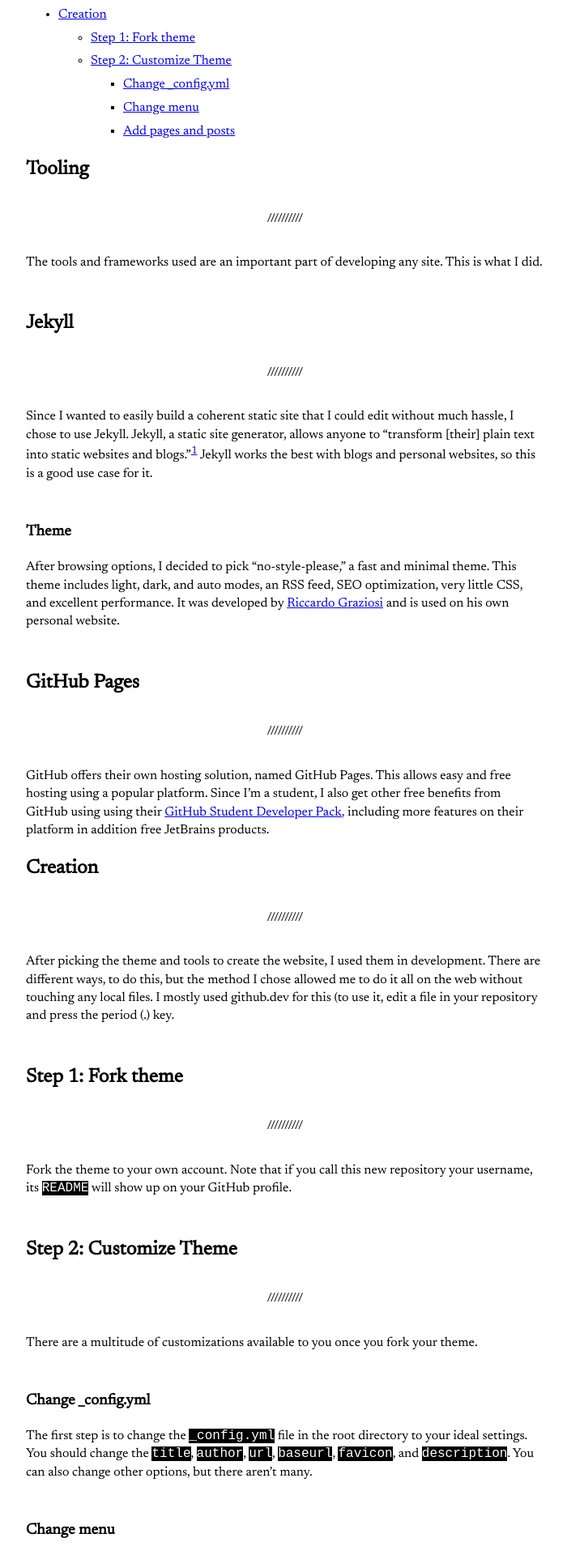
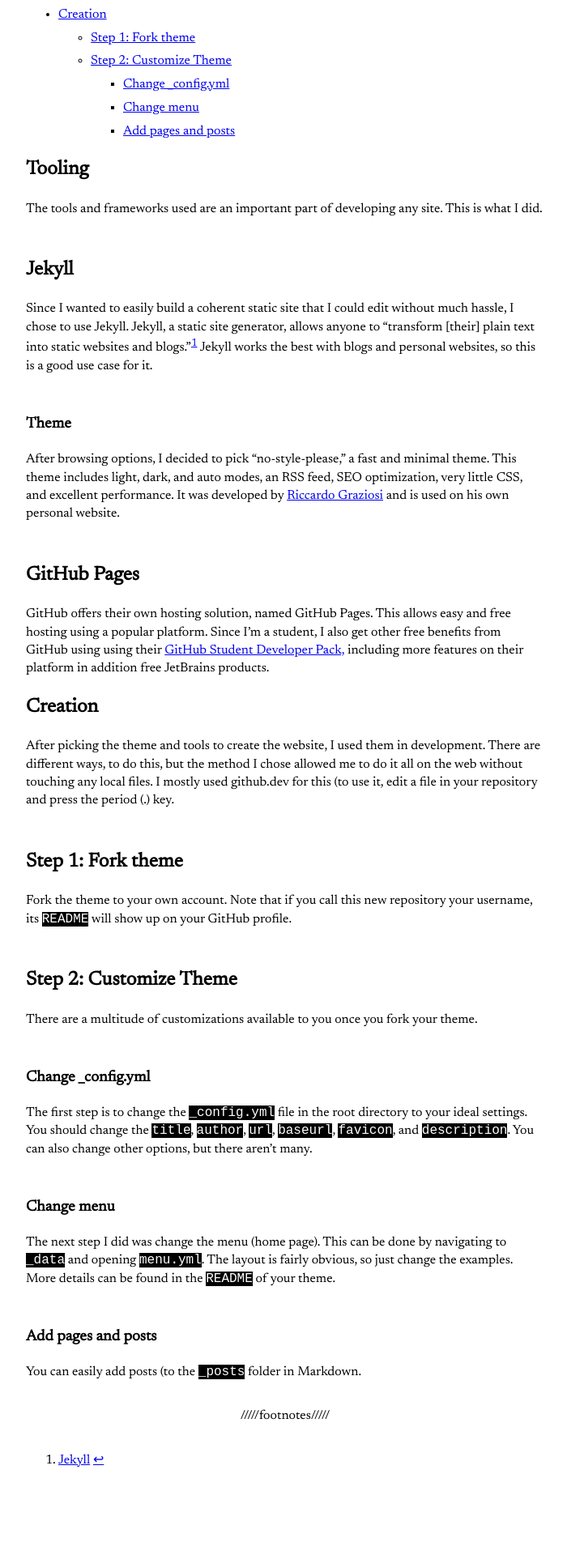
Before and after one commit to riggraz/no-style-please, a Jekyll site: the page built from _posts/2024-02-02-website-tutorial.md, in a window 1280 px wide. Shown: the part 360-2280 px from the top of the page at 81% size, without its empty margins (288-988 px from the left). Built offline with Jekyll 4.4.1, drawn with Linux system fonts in a browser that asks for light colours; after the commit the page ends 2254 px from its top, so only the background shows below that.

Commit message:
removed lines

```diff
--- a/_posts/2024-02-02-website-tutorial.md
+++ b/_posts/2024-02-02-website-tutorial.md
@@ -16,27 +16,22 @@
       + [Add pages and posts](#add-pages-and-posts)
 
 # Tooling
-___
 The tools and frameworks used are an important part of developing any site. This is what I did.
 
 ## Jekyll
-___
 Since I wanted to easily build a coherent static site that I could edit without much hassle, I chose to use Jekyll. Jekyll, a static site generator, allows anyone to "transform [their] plain text into static websites and blogs."[^1] Jekyll works the best with blogs and personal websites, so this is a good use case for it.
 ### Theme
 After browsing options, I decided to pick "no-style-please," a fast and minimal theme. This theme includes light, dark, and auto modes, an RSS feed, SEO optimization, very little CSS, and excellent performance. It was developed by [Riccardo Graziosi](https://riggraz.dev) and is used on his own personal website.
 
 ## GitHub Pages
-___
 GitHub offers their own hosting solution, named GitHub Pages. This allows easy and free hosting using a popular platform. Since I'm a student, I also get other free benefits from GitHub using using their [GitHub Student Developer Pack,](https://education.github.com/pack) including more features on their platform in addition free JetBrains products.
 # Creation
-___
 After picking the theme and tools to create the website, I used them in development. There are different ways, to do this, but the method I chose allowed me to do it all on the web without touching any local files. I mostly used github.dev for this (to use it, edit a file in your repository and press the period (.) key.
 ## Step 1: Fork theme
-___
+
 Fork the theme to your own account. Note that if you call this new repository your username, its `README` will show up on your GitHub profile.
 
 ## Step 2: Customize Theme
-___
 There are a multitude of customizations available to you once you fork your theme.
 ### Change _config.yml
 The first step is to change the `_config.yml` file in the root directory to your ideal settings. You should change the `title`, `author`, `url`, `baseurl`, `favicon`, and `description`. You can also change other options, but there aren't many.
```
